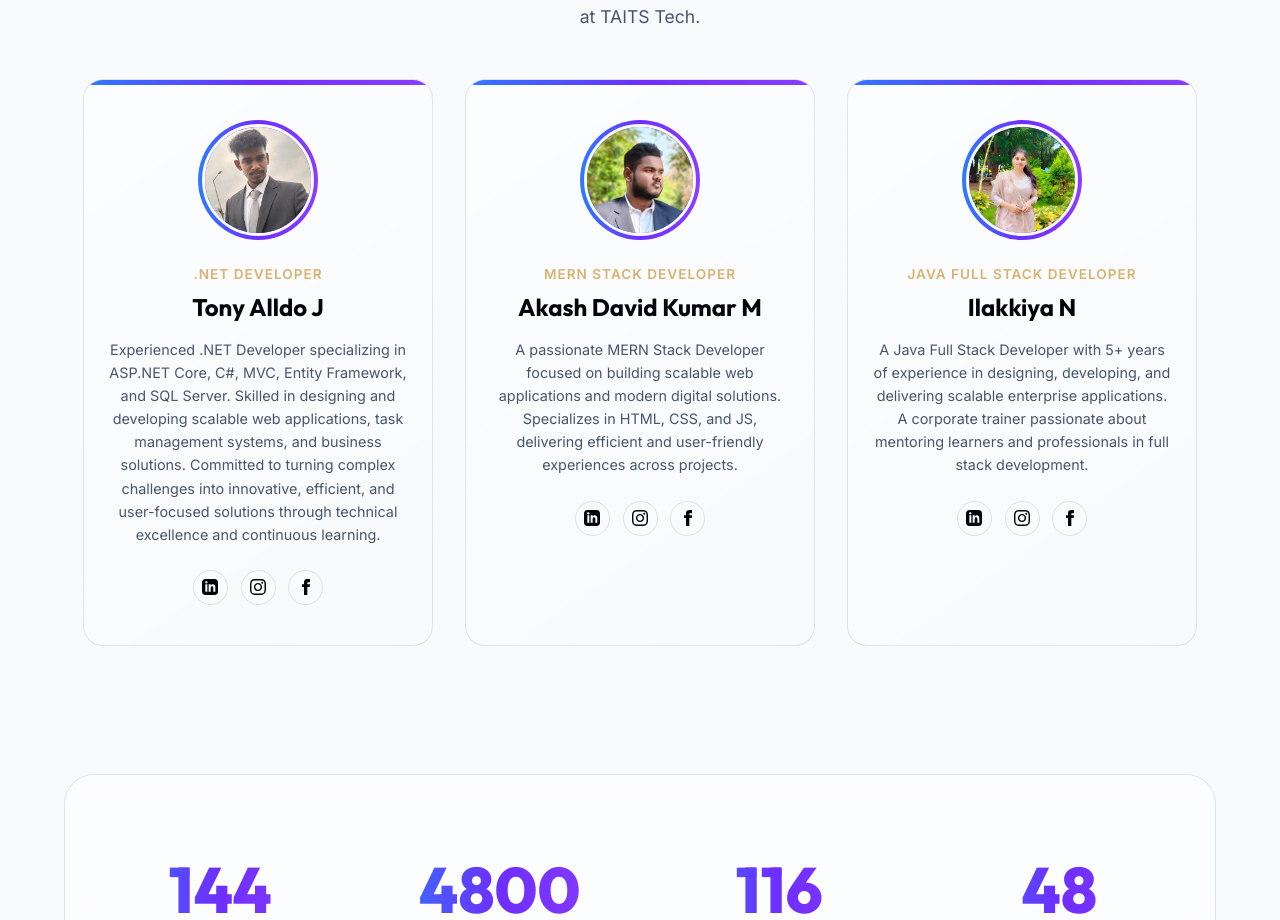
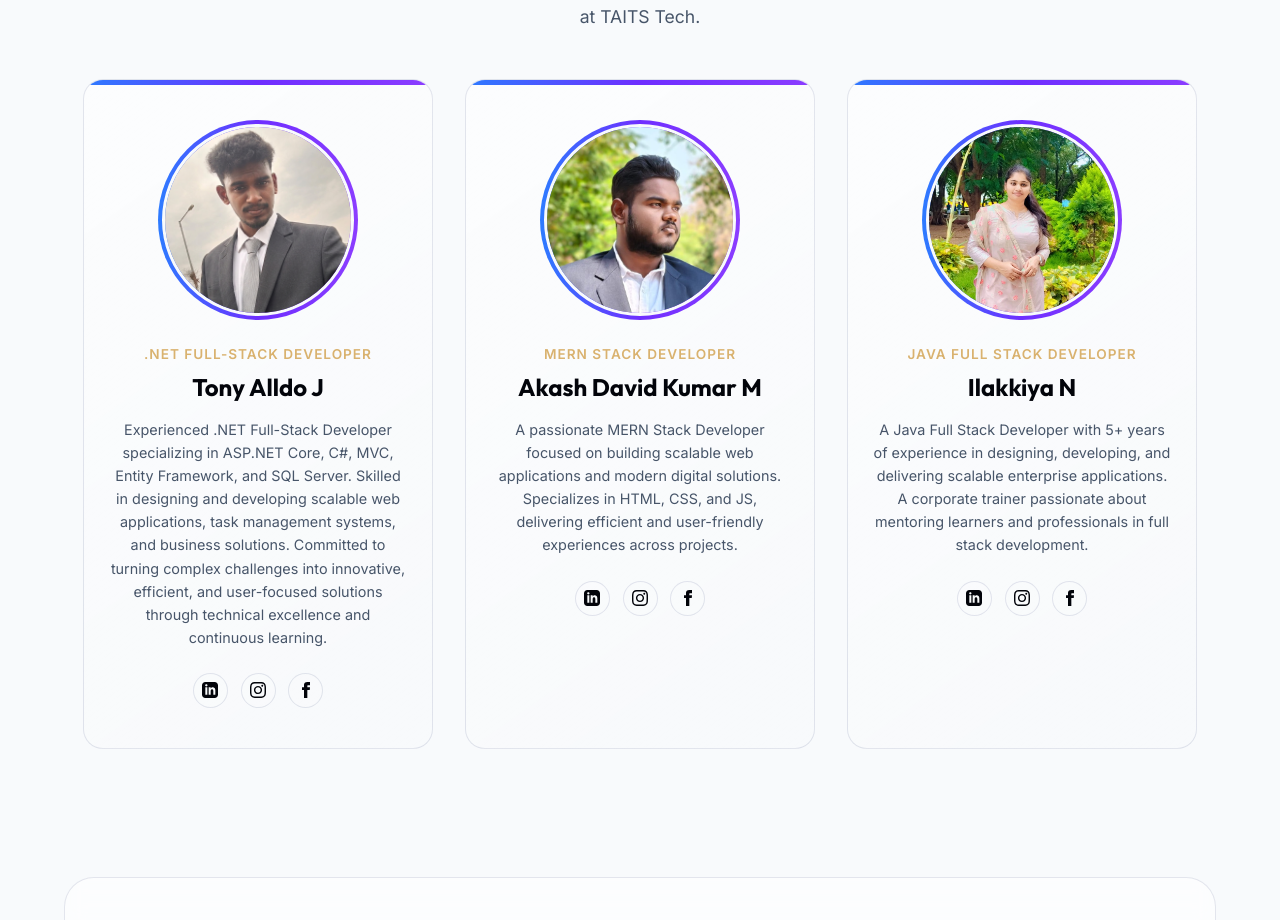
Before and after one commit to AkashDavidKumar/TAITS, a React (Vite) app: page / in a window 1280 px wide. Shown: the part 7364-8284 px from the top of the page. Built offline with nearby package versions, Linux system fonts and the light colour scheme.

Commit message:
Update: leaders profile image size increased

```diff
--- a/src/pages/Home.jsx
+++ b/src/pages/Home.jsx
@@ -120,8 +120,8 @@ export default function Home() {
   const founders = [
     {
       name: 'Tony Alldo J',
-      role: '.NET Developer',
-      bio: 'Experienced .NET Developer specializing in ASP.NET Core, C#, MVC, Entity Framework, and SQL Server. Skilled in designing and developing scalable web applications, task management systems, and business solutions. Committed to turning complex challenges into innovative, efficient, and user-focused solutions through technical excellence and continuous learning.',
+      role: '.NET Full-Stack Developer',
+      bio: 'Experienced .NET Full-Stack Developer specializing in ASP.NET Core, C#, MVC, Entity Framework, and SQL Server. Skilled in designing and developing scalable web applications, task management systems, and business solutions. Committed to turning complex challenges into innovative, efficient, and user-focused solutions through technical excellence and continuous learning.',
       image: tonyImg,
       linkedin: 'https://www.linkedin.com/in/tony-alldo-17a60a282',
       instagram: 'https://www.instagram.com/tonyalldo/',
--- a/src/styles/global.css
+++ b/src/styles/global.css
@@ -929,7 +929,7 @@
             background: var(--gradient-glow);
         }
         .vis-image-wrapper {
-            width: 120px; height: 120px;
+            width: 200px; height: 200px;
             margin: 0 auto 1.5rem;
             border-radius: 50%;
             padding: 4px;
```
